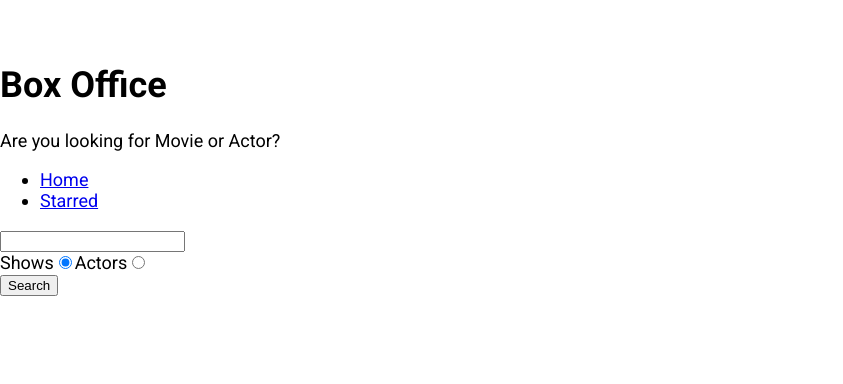
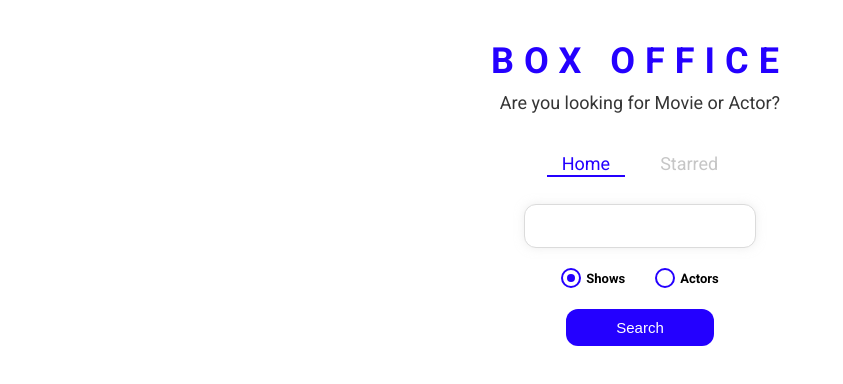
Before and after one commit to ankitpatel-01/box-office-app-react, a React (Create React App) app: page / in a window 1280 px wide. Shown: the top 384 px of the page, without its empty margins (0-843 px from the left). Built offline with nearby package versions, Linux system fonts and the light colour scheme.

Commit message:
add styles and animations using style components and react-fade-in

```diff
--- a/package.json
+++ b/package.json
@@ -8,6 +8,7 @@
     "@testing-library/user-event": "^12.8.3",
     "react": "^17.0.2",
     "react-dom": "^17.0.2",
+    "react-fade-in": "^2.0.1",
     "react-router-dom": "^5.2.0",
     "react-scripts": "4.0.3",
     "styled-components": "^5.3.0",
--- a/src/App.js
+++ b/src/App.js
@@ -1,18 +1,29 @@
 import React from 'react';
 import { Switch, Route } from 'react-router-dom';
+import { ThemeProvider } from 'styled-components'
 import './App.css';
 import Home from './pages/Home';
 import Show from './pages/Show';
 import Starred from './pages/Starred';
 
+const theme = {
+  mainColors: {
+    blue: '#2400ff',
+    gray: '#c6c6c6',
+    dark: '#353535',
+  },
+};
+
 function App() {
   return (
+    <ThemeProvider theme={theme}>
       <Switch>
         <Route exact path="/"><Home /></Route>
         <Route exact path="/starred"><Starred /></Route>
         <Route exact path="/show/:id"><Show /></Route>
         <Route><div>Page Not Found</div></Route>
       </Switch>
+    </ThemeProvider>
   );
 }
 
--- /dev/null
+++ b/src/components/CustomRadio.js
@@ -0,0 +1,66 @@
+import React from 'react';
+import styled from 'styled-components';
+
+const RadioWrapper = styled.label`
+  display: block;
+  position: relative;
+  padding-left: 25px;
+  cursor: pointer;
+  font-size: 13px;
+  user-select: none;
+  font-weight: 700;
+  line-height: 1.65;
+
+  input {
+    position: absolute;
+    opacity: 0;
+    cursor: pointer;
+  }
+
+  span {
+    position: absolute;
+    top: 0;
+    left: 0;
+    height: 16px;
+    width: 16px;
+    background-color: #fff;
+    border: 2px solid ${({ theme }) => theme.mainColors.blue};
+    border-radius: 50%;
+  }
+
+  input:checked ~ span {
+    background-color: #fff;
+    border: 2px solid ${({ theme }) => theme.mainColors.blue};
+  }
+
+  span:after {
+    content: '';
+    position: absolute;
+    display: none;
+  }
+
+  input:checked ~ span:after {
+    display: block;
+  }
+
+  span:after {
+    top: 4px;
+    left: 4px;
+    width: 8px;
+    height: 8px;
+    border-radius: 50%;
+    background: ${({ theme }) => theme.mainColors.blue};
+  }
+`;
+
+const CustomRadio = ({ label, ...restProps }) => {
+  return (
+    <RadioWrapper htmlFor={restProps.id}>
+      {label}
+      <input {...restProps} type="radio" />
+      <span />
+    </RadioWrapper>
+  );
+};
+
+export default CustomRadio;
--- a/src/components/Navs.js
+++ b/src/components/Navs.js
@@ -1,5 +1,6 @@
 import React from 'react'
-import { Link } from 'react-router-dom'
+import { useLocation } from 'react-router';
+import { LinkStyled, NavList } from './Navs.styled';
 
 const links = [
     {
@@ -12,17 +13,21 @@ const links = [
     }];
 
 const Navs = () => {
+
+    const location = useLocation()
+
     return (
-        <ul>
+        <NavList>
             {
                 links.map((item) => {
                     return (
                         <li key={item.to}>
-                            <Link to={item.to}>{item.text}</Link>
+                            <LinkStyled to={item.to}
+                                className={item.to === location.pathname ? 'active' : ''}>{item.text}</LinkStyled>
                         </li>)
                 })
             }
-        </ul>
+        </NavList>
     )
 }
 
--- /dev/null
+++ b/src/components/Navs.styled.js
@@ -0,0 +1,41 @@
+import styled from 'styled-components';
+import { Link } from 'react-router-dom'
+
+export const NavList = styled.ul`
+  display: flex;
+  justify-content: center;
+  list-style: none;
+  margin: 0 0 30px;
+  padding: 0;
+`;
+
+export const LinkStyled = styled(Link)`
+  margin: 0 10px;
+  padding: 3px 15px;
+  position: relative;
+  text-decoration: none;
+  color: ${({ theme }) => theme.mainColors.gray};
+  &.active {
+    color: ${({ theme }) => theme.mainColors.blue};
+    &:after {
+      content: '';
+      position: absolute;
+      display: block;
+      height: 2px;
+      left: 0%;
+      bottom: 0;
+      background-color: ${({ theme }) => theme.mainColors.blue};
+      animation: slide-in 0.3s ease-in forwards;
+      @keyframes slide-in {
+        from {
+          left: 50%;
+          width: 0;
+        }
+        to {
+          left: 0%;
+          width: 100%;
+        }
+      }
+    }
+  }
+`;
--- a/src/components/Title.js
+++ b/src/components/Title.js
@@ -1,11 +1,12 @@
 import React from 'react'
+import { TitleWrapper } from './Title.styled'
 
 const Title = ({ title, subtitle }) => {
     return (
-        <div>
+        <TitleWrapper>
             <h1>{title}</h1>
             <p>{subtitle}</p>
-        </div>
+        </TitleWrapper>
     )
 }
 
--- /dev/null
+++ b/src/components/Title.styled.js
@@ -0,0 +1,18 @@
+import styled from "styled-components";
+
+export const TitleWrapper = styled.div`
+  text-align: center;
+  margin: 0 0 40px;
+
+  h1 {
+    color: ${({ theme }) => theme.mainColors.blue};
+    letter-spacing: 10px;
+    text-transform: uppercase;
+    margin: 0 0 10px;
+  }
+
+  p {
+    color: ${({ theme }) => theme.mainColors.dark};
+    margin: 0;
+  }
+`;
--- a/src/components/styled.js
+++ b/src/components/styled.js
@@ -1,6 +1,7 @@
+import FadeIn from 'react-fade-in';
 import styled from 'styled-components';
 
-export const FlexGrid = styled.div`
+export const FlexGrid = styled(FadeIn)`
   display: flex;
   justify-content: center;
   flex-wrap: wrap;
--- a/src/pages/Home.js
+++ b/src/pages/Home.js
@@ -4,6 +4,8 @@ import MainPageLayout from '../components/MainPageLayout'
 import ShowsGrid from '../components/shows/ShowsGrid';
 import { apiGet } from '../misc/config';
 import { useLastQuery } from '../misc/custom-hooks';
+import { RadioInputsWrapper, SearchButtonWrapper, SearchInput } from './Home.styled';
+import CustomRadio from '../components/CustomRadio'
 
 const Home = () => {
 
@@ -55,19 +57,32 @@ const Home = () => {
 
     return (
         <MainPageLayout>
-            <input type="text" onChange={onInputChange} value={input} onKeyDown={onKeyDown} />
-            <div>
-                <label htmlFor="shows-search">
-                    Shows
-                    <input type="radio" id="shows-search" value="shows" checked={isShowSearch} onChange={onRadioClick} />
-                </label>
+            <SearchInput type="text" onChange={onInputChange} value={input} onKeyDown={onKeyDown} />
+            <RadioInputsWrapper>
+                <div>
+                    <CustomRadio
+                        label="Shows"
+                        id="shows-search"
+                        value="shows"
+                        checked={isShowSearch}
+                        onChange={onRadioClick}
+                    />
+                </div>
 
-                <label htmlFor="actors-search">
-                    Actors
-                    <input type="radio" id="actors-search" value="people" checked={!isShowSearch} onChange={onRadioClick} />
-                </label>
-            </div>
-            <button type="button" onClick={onSearch} >Search</button>
+                <div>
+                    <CustomRadio
+                        label="Actors"
+                        id="actors-search"
+                        value="people"
+                        checked={!isShowSearch}
+                        onChange={onRadioClick}
+                    />
+                </div>
+            </RadioInputsWrapper>
+            <SearchButtonWrapper>
+                <button type="button" onClick={onSearch} >Search</button>
+            </SearchButtonWrapper>
+
             {renderResult()}
         </MainPageLayout>
     )
--- /dev/null
+++ b/src/pages/Home.styled.js
@@ -0,0 +1,48 @@
+import styled from "styled-components";
+
+export const SearchInput = styled.input`
+  display: block;
+  font-family: 'Roboto', sans-serif;
+  width: 200px;
+  margin: auto;
+  outline: none;
+  padding: 13px 15px;
+  border: 1px solid #dbdbdb;
+  box-shadow: 0px 0px 10px 0px rgba(219, 219, 219, 0.5);
+  font-size: 14px;
+  border-radius: 12px;
+  color: #8d8d8d;
+
+  &::placeholder {
+    font-weight: 300;
+    color: #8d8d8d;
+  }
+`;
+export const RadioInputsWrapper = styled.div`
+  display: flex;
+  justify-content: center;
+  margin: 20px 0;
+
+  div {
+    margin: 0 15px;
+  }
+`;
+
+export const SearchButtonWrapper = styled.div`
+  text-align: center;
+  margin-bottom: 35px;
+
+  button {
+    color: #fff;
+    background-color: ${({ theme }) => theme.mainColors.blue};
+    margin: auto;
+    padding: 10px 50px;
+    font-size: 15px;
+    border: none;
+    outline: none;
+    border-radius: 12px;
+    &:hover {
+      cursor: pointer;
+    }
+  }
+`;
```
Also changed, not shown: 1 other file (tests, documents, lock files or other folders). Lines whose indentation alone changed are shown as unchanged.
